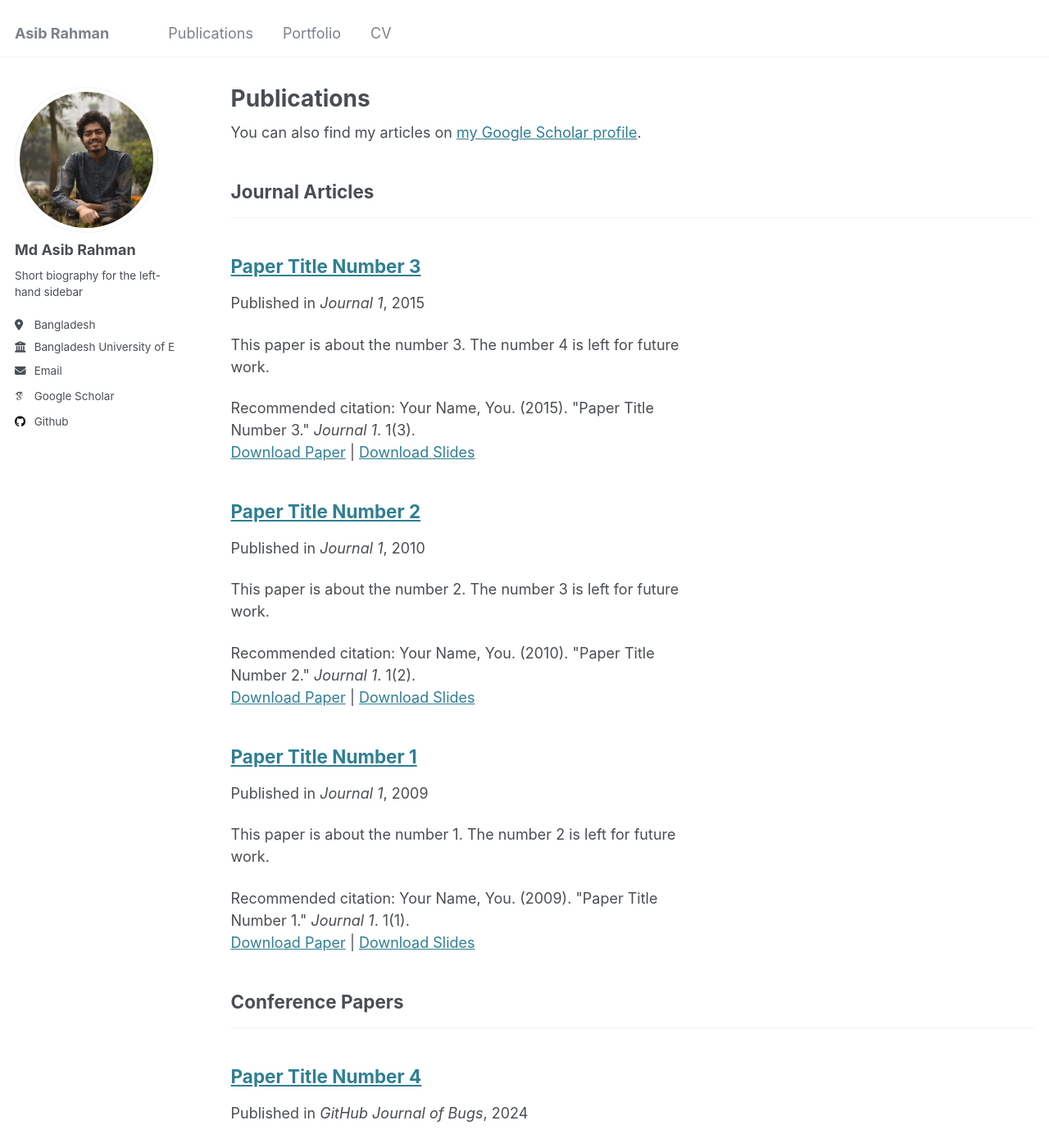
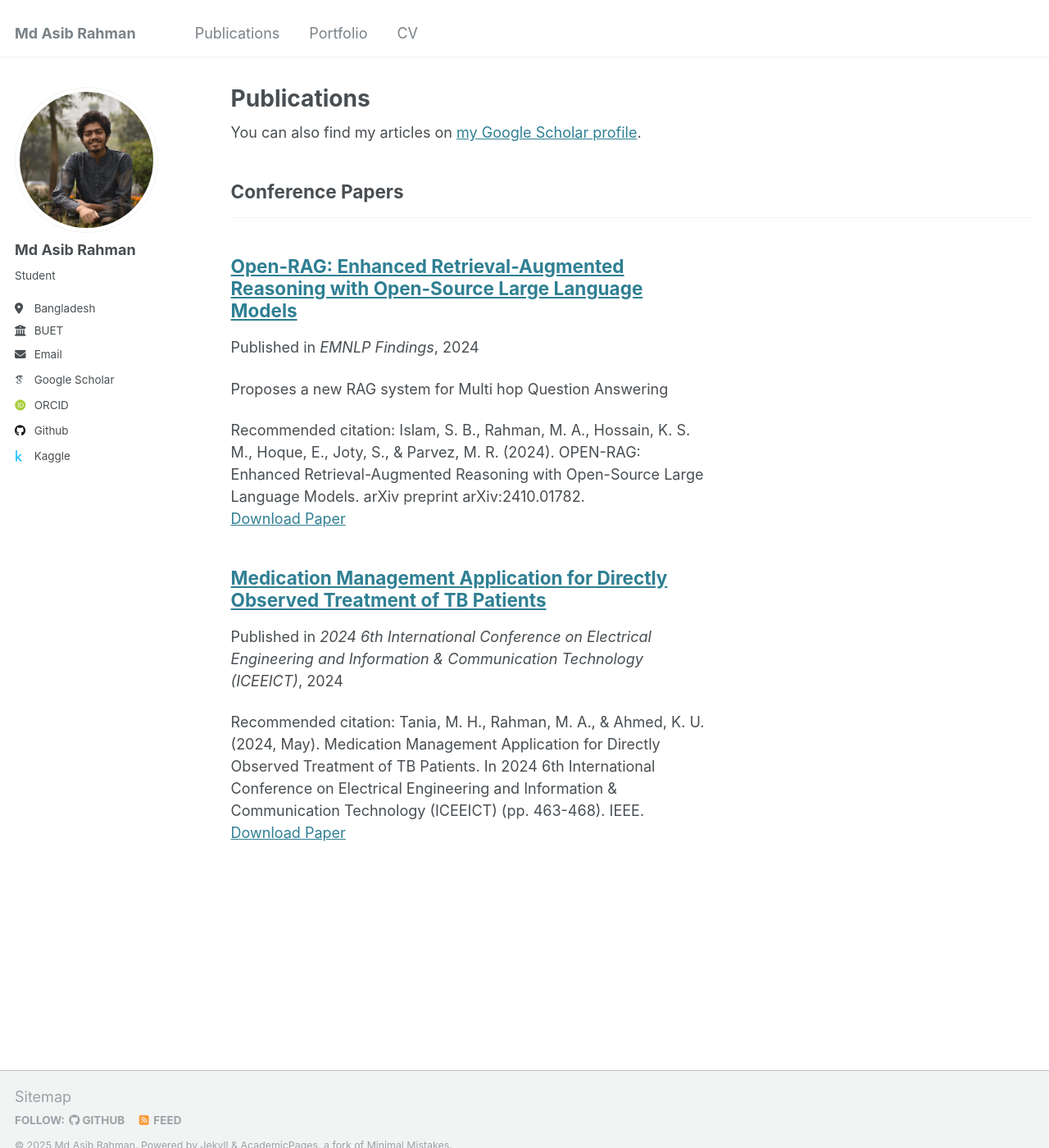
Before and after one commit to Asib27/asib27.github.io, a Jekyll site: the page built from _pages/publications.html, in a window 1280 px wide and 1400 px high. Shown: the whole window at 82% size. Built offline with Jekyll 4.4.1, drawn with Linux system fonts in a browser that asks for light colours; some web fonts are replaced; some of the changed text lies outside the part shown.

Commit message:
add publications

```diff
--- a/_config.yml
+++ b/_config.yml
@@ -8,7 +8,7 @@
 
 # Basic Site Settings
 locale                   : "en-US"
-title                    : "Asib Rahman"
+title                    : "Md Asib Rahman"
 title_separator          : "-"
 name                     : &name "Md Asib Rahman"
 description              : &description "personal description"
@@ -24,9 +24,9 @@ author:
   avatar           : "asib.jpg"
   name             : "Md Asib Rahman"
   pronouns         : # example: "she/her"
-  bio              : "Short biography for the left-hand sidebar"
+  bio              : "Student"
   location         : "Bangladesh"
-  employer         : "Bangladesh University of Engineering and Technology"
+  employer         : "BUET"
   uri              : # URL
   email            : "asib.rahman1927@gmail.com"
 
@@ -34,7 +34,7 @@ author:
   arxiv            : # URL - Update with the correct link to your profile
   googlescholar    : "https://scholar.google.com/citations?user=Les8AAMAAAAJ&hl=en"
   impactstory      : # URL
-  orcid            : # "http://orcid.org/yourorcidurl"
+  orcid            : "https://orcid.org/0009-0006-6943-5151"
   semantic         : # URL
   pubmed           : #"https://www.ncbi.nlm.nih.gov/pubmed/?term=john+snow"
   researchgate     : # URL
@@ -45,7 +45,7 @@ author:
   codepen          : # Username
   dribbble         : # Username
   github           : "asib27"
-  kaggle           : # Username
+  kaggle           : asibrahman
   stackoverflow    : # User number or user number and name (i.e., use "1" or "1/jeff-atwood")
 
   # Social media
--- a/_publications/2009-10-01-paper-title-number-1.md
+++ /dev/null
@@ -1,14 +0,0 @@
----
-title: "Paper Title Number 1"
-collection: publications
-category: manuscripts
-permalink: /publication/2009-10-01-paper-title-number-1
-excerpt: 'This paper is about the number 1. The number 2 is left for future work.'
-date: 2009-10-01
-venue: 'Journal 1'
-slidesurl: 'http://academicpages.github.io/files/slides1.pdf'
-paperurl: 'http://academicpages.github.io/files/paper1.pdf'
-citation: 'Your Name, You. (2009). &quot;Paper Title Number 1.&quot; <i>Journal 1</i>. 1(1).'
----
-
-The contents above will be part of a list of publications, if the user clicks the link for the publication than the contents of section will be rendered as a full page, allowing you to provide more information about the paper for the reader. When publications are displayed as a single page, the contents of the above "citation" field will automatically be included below this section in a smaller font.
--- a/_publications/2010-10-01-paper-title-number-2.md
+++ /dev/null
@@ -1,14 +0,0 @@
----
-title: "Paper Title Number 2"
-collection: publications
-category: manuscripts
-permalink: /publication/2010-10-01-paper-title-number-2
-excerpt: 'This paper is about the number 2. The number 3 is left for future work.'
-date: 2010-10-01
-venue: 'Journal 1'
-slidesurl: 'http://academicpages.github.io/files/slides2.pdf'
-paperurl: 'http://academicpages.github.io/files/paper2.pdf'
-citation: 'Your Name, You. (2010). &quot;Paper Title Number 2.&quot; <i>Journal 1</i>. 1(2).'
----
-
-The contents above will be part of a list of publications, if the user clicks the link for the publication than the contents of section will be rendered as a full page, allowing you to provide more information about the paper for the reader. When publications are displayed as a single page, the contents of the above "citation" field will automatically be included below this section in a smaller font.
--- a/_publications/2015-10-01-paper-title-number-3.md
+++ /dev/null
@@ -1,14 +0,0 @@
----
-title: "Paper Title Number 3"
-collection: publications
-category: manuscripts
-permalink: /publication/2015-10-01-paper-title-number-3
-excerpt: 'This paper is about the number 3. The number 4 is left for future work.'
-date: 2015-10-01
-venue: 'Journal 1'
-slidesurl: 'http://academicpages.github.io/files/slides3.pdf'
-paperurl: 'http://academicpages.github.io/files/paper3.pdf'
-citation: 'Your Name, You. (2015). &quot;Paper Title Number 3.&quot; <i>Journal 1</i>. 1(3).'
----
-
-The contents above will be part of a list of publications, if the user clicks the link for the publication than the contents of section will be rendered as a full page, allowing you to provide more information about the paper for the reader. When publications are displayed as a single page, the contents of the above "citation" field will automatically be included below this section in a smaller font.
--- a/_publications/2024-02-17-paper-title-number-4.md
+++ /dev/null
@@ -1,13 +0,0 @@
----
-title: "Paper Title Number 4"
-collection: publications
-category: conferences
-permalink: /publication/2024-02-17-paper-title-number-4
-excerpt: 'This paper is about fixing template issue #693.'
-date: 2024-02-17
-venue: 'GitHub Journal of Bugs'
-paperurl: 'http://academicpages.github.io/files/paper3.pdf'
-citation: 'Your Name, You. (2024). &quot;Paper Title Number 3.&quot; <i>GitHub Journal of Bugs</i>. 1(3).'
----
-
-The contents above will be part of a list of publications, if the user clicks the link for the publication than the contents of section will be rendered as a full page, allowing you to provide more information about the paper for the reader. When publications are displayed as a single page, the contents of the above "citation" field will automatically be included below this section in a smaller font.
--- /dev/null
+++ b/_publications/2024-TB-dot.md
@@ -0,0 +1,13 @@
+---
+title: "Medication Management Application for Directly Observed Treatment of TB Patients"
+collection: publications
+category: conferences
+permalink: /publication/2024-TB-dot
+excerpt: ''
+date: 2024-05-02
+venue: '2024 6th International Conference on Electrical Engineering and Information & Communication Technology (ICEEICT)'
+paperurl: 'https://ieeexplore.ieee.org/abstract/document/10534459'
+citation: 'Tania, M. H., Rahman, M. A., & Ahmed, K. U. (2024, May). Medication Management Application for Directly Observed Treatment of TB Patients. In 2024 6th International Conference on Electrical Engineering and Information & Communication Technology (ICEEICT) (pp. 463-468). IEEE.'
+---
+
+Tuberculosis (TB) poses global health challenges, requiring efficient management and monitoring of patients undergoing Directly Observed Therapy (DOT). This paper introduces TB-meds, a proposed software application to automate essential aspects of TB patient management. TB-meds aims to optimize resource utilization, improve patient care, and enhance TB control efforts. The application streamlines medication distribution, facilitates medication adherence monitoring, sends timely clinical test requirement's notifications, and enables convenient treatment status updates. By automating these processes, TB-meds has the potential to enhance efficiency, improve treatment outcomes, and reduce transmission rates. Its user-friendly interface promotes seamless communication among healthcare providers and TB patients. With tasks automation, the workload of DOT providers can be reduced, and more time can be dedicated to patient education, nutrition counseling, and lifestyle guidance. Additionally, TB-meds proposes to revolutionize TB surveillance by enhancing data collection and analysis capabilities, enabling informed decision-making and targeted interventions. The implementation of TB-meds holds promise for transforming TB patient management, contributing to better health outcomes, and advancing TB control efforts.
--- /dev/null
+++ b/_publications/2024-open-rag.md
@@ -0,0 +1,14 @@
+---
+title: "Open-RAG: Enhanced Retrieval-Augmented Reasoning with Open-Source Large Language Models"
+collection: publications
+category: conferences
+permalink: /publication/2024-open-rag
+excerpt: 'Proposes a new RAG system for Multi hop Question Answering'
+date: 02-10-2024
+venue: 'EMNLP Findings'
+# slidesurl: 'http://academicpages.github.io/files/slides1.pdf'
+paperurl: 'https://arxiv.org/abs/2410.01782'
+citation: 'Islam, S. B., Rahman, M. A., Hossain, K. S. M., Hoque, E., Joty, S., & Parvez, M. R. (2024). OPEN-RAG: Enhanced Retrieval-Augmented Reasoning with Open-Source Large Language Models. arXiv preprint arXiv:2410.01782.'
+---
+
+Retrieval-Augmented Generation (RAG) has been shown to enhance the factual accuracy of Large Language Models (LLMs), but existing methods often suffer from limited reasoning capabilities in effectively using the retrieved evidence, particularly when using open-source LLMs. To mitigate this gap, we introduce a novel framework, Open-RAG, designed to enhance reasoning capabilities in RAG with open-source LLMs. Our framework transforms an arbitrary dense LLM into a parameter-efficient sparse mixture of experts (MoE) model capable of handling complex reasoning tasks, including both single- and multi-hop queries. Open-RAG uniquely trains the model to navigate challenging distractors that appear relevant but are misleading. As a result, Open-RAG leverages latent learning, dynamically selecting relevant experts and integrating external knowledge effectively for more accurate and contextually relevant responses. In addition, we propose a hybrid adaptive retrieval method to determine retrieval necessity and balance the trade-off between performance gain and inference speed. Experimental results show that the Llama2-7B-based Open-RAG outperforms state-of-the-art LLMs and RAG models such as ChatGPT, Self-RAG, and Command R+ in various knowledge-intensive tasks. We open-source our code and models at this https URL
```
Also changed, not shown: _pages/about.md (+0 -12 lines), 1 other file.
